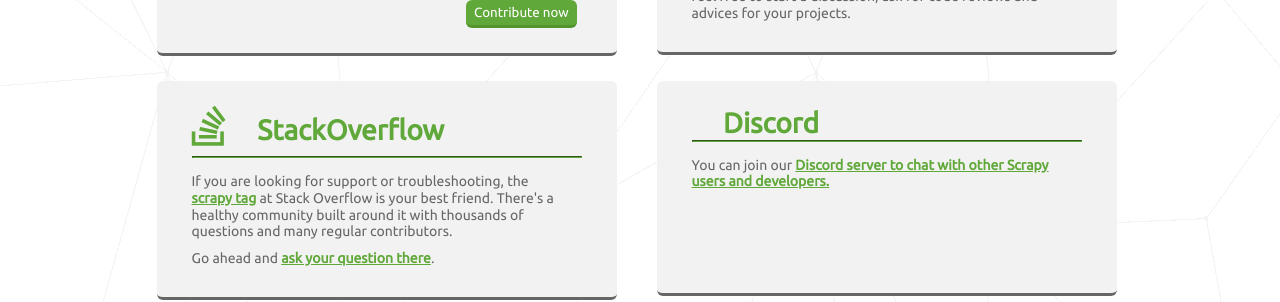
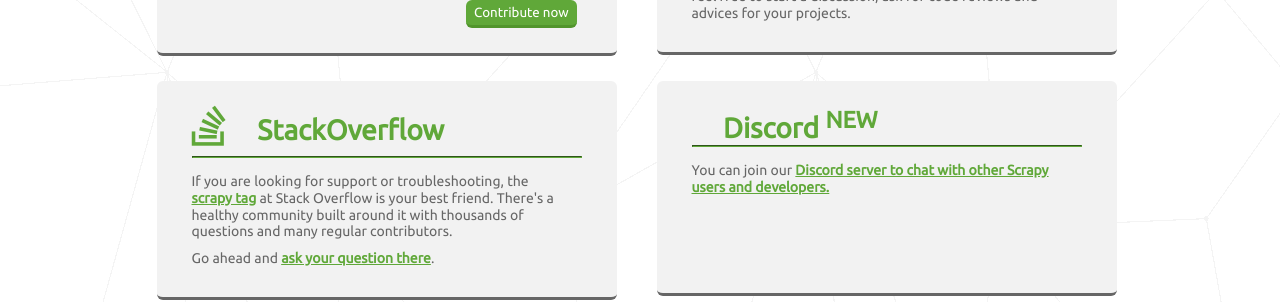
Before and after one commit to scrapy/scrapy.org, a Jekyll site: the page built from community.html, in a window 1280 px wide. Shown: the part 387-689 px from the top of the page. Built offline with Jekyll 4.4.1, drawn with Linux system fonts in a browser that asks for light colours; comment, search, counter and statistics services are not loaded.

Commit message:
add NEW label to Discord

```diff
--- a/community.html
+++ b/community.html
@@ -51,7 +51,7 @@
 
   <div class="community-box">
     <a href="https://discord.gg/mv3yErfpvq">
-      <h2><i class="fa fa-discord"></i> Discord</h2>
+      <h2><i class="fa fa-discord"></i> Discord <sup>NEW</sup></h2>
     </a>
     <hr />
     <p>
```
